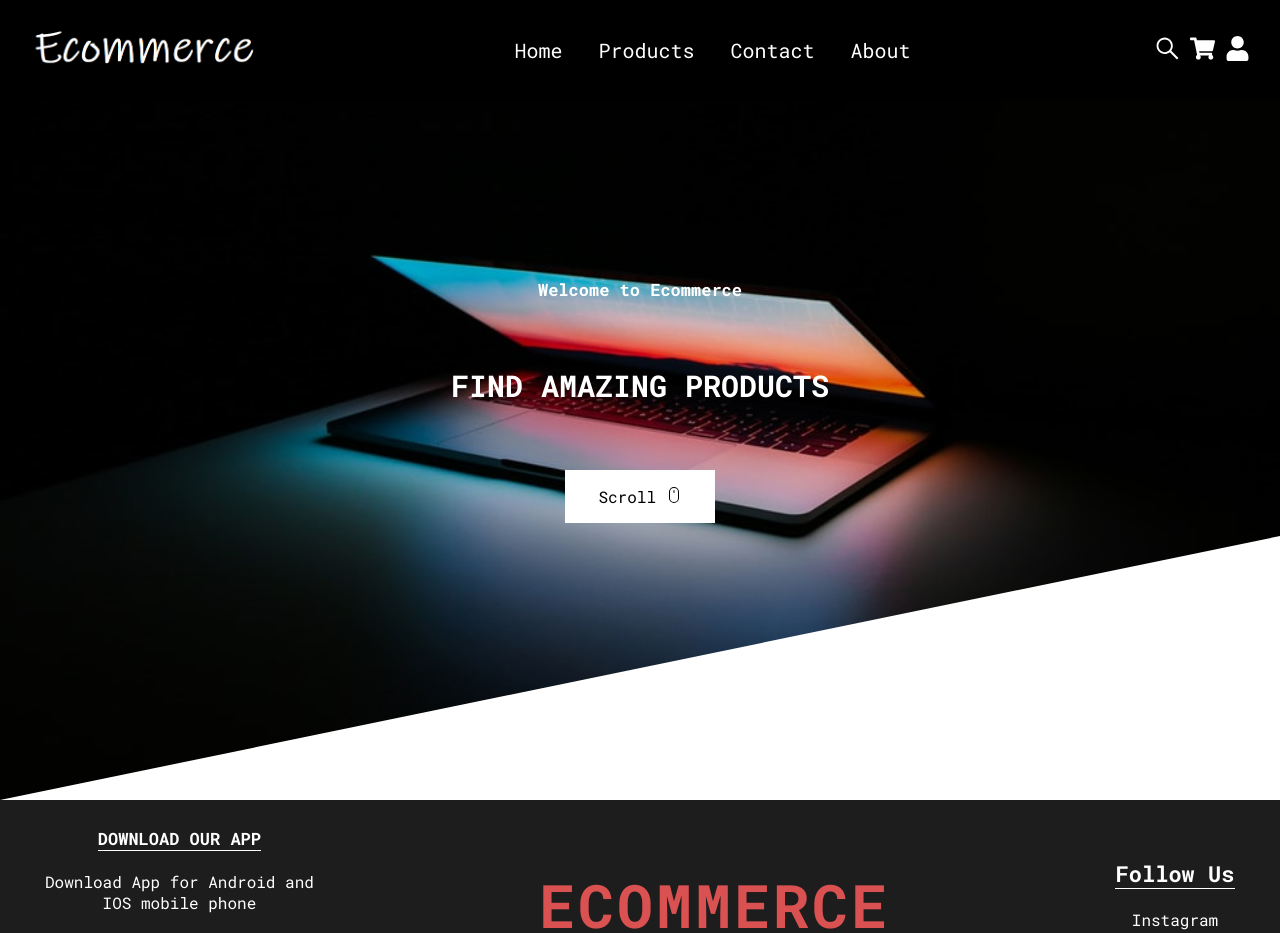
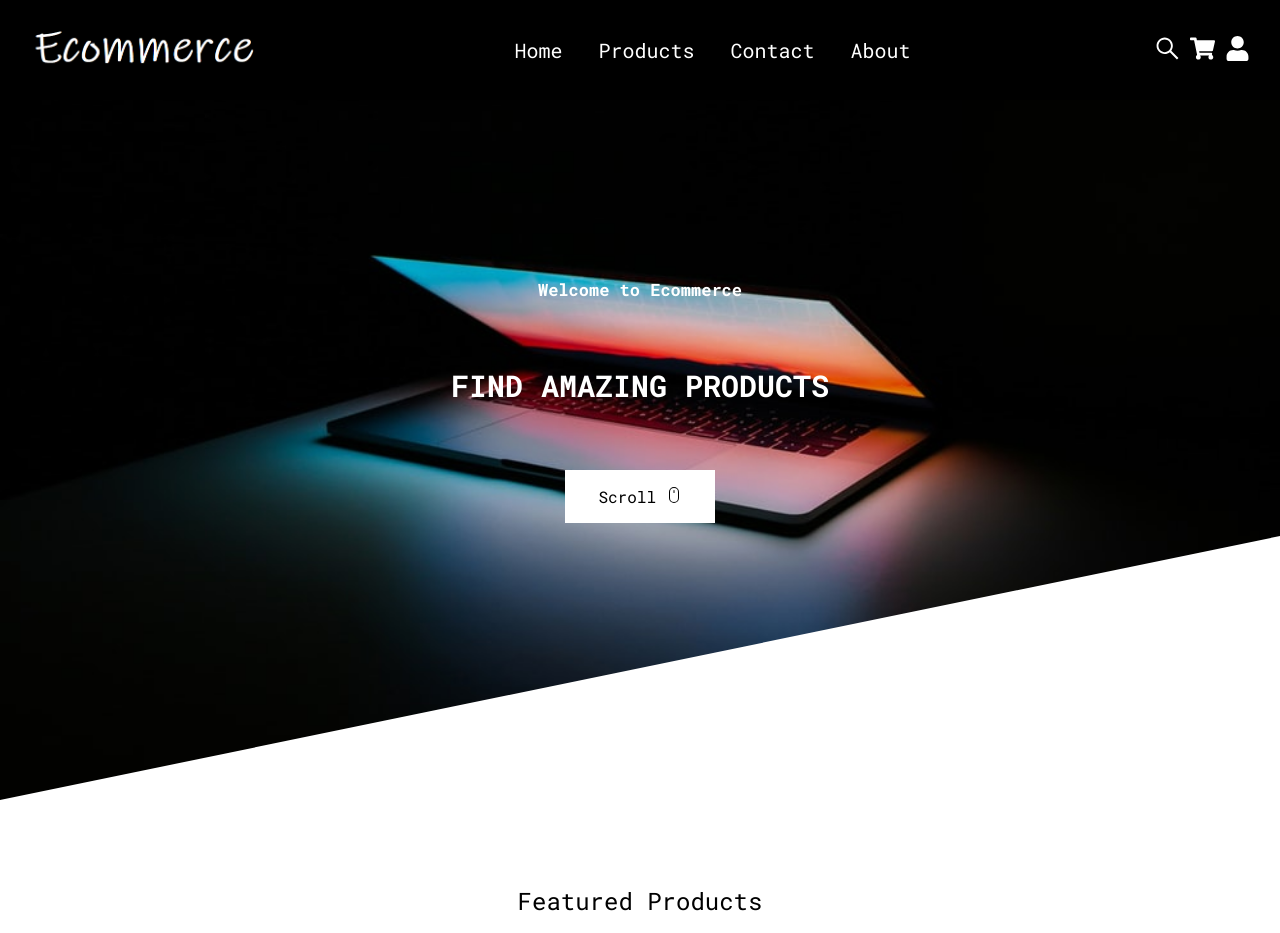
Before and after one commit to gszcode/App, a React (Create React App) app in the folder frontend/: page / in a window 1280 px wide. Shown: the top 933 px of the page. Built offline with nearby package versions, Linux system fonts and the light colour scheme.

Commit message:
links a los iconos

```diff
--- a/frontend/src/Pages/Landing/Landing.jsx
+++ b/frontend/src/Pages/Landing/Landing.jsx
@@ -1,8 +1,10 @@
 import './Landing.scss'
 import { BsMouse } from 'react-icons/bs'
+import { FeaturedProducts } from '../FeaturedProducts/FeaturedProducts'
 
 export default function Landing() {
   return (
+    <>
       <section className="landing">
         <div className="landing__welcome">
           <h1 className="landing__welcome__title">Welcome to Ecommerce</h1>
@@ -12,5 +14,7 @@ export default function Landing() {
           </a>
         </div>
       </section>
+      <FeaturedProducts />
+    </>
   )
 }
```
Lines whose indentation alone changed are shown as unchanged.
